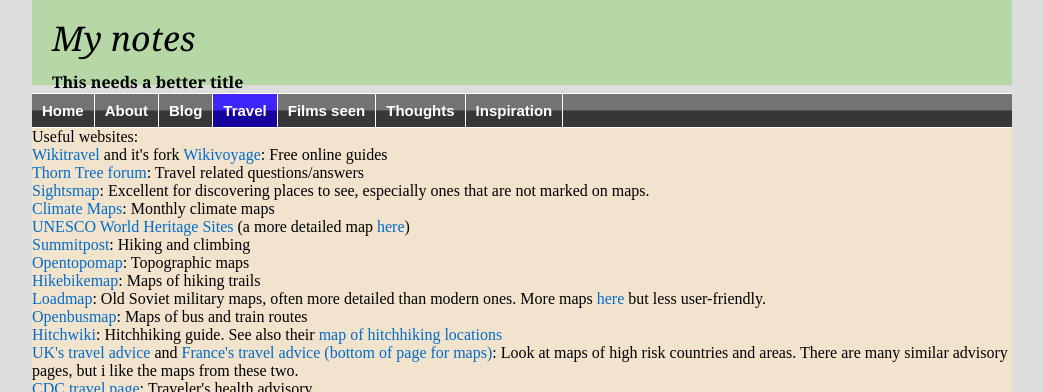
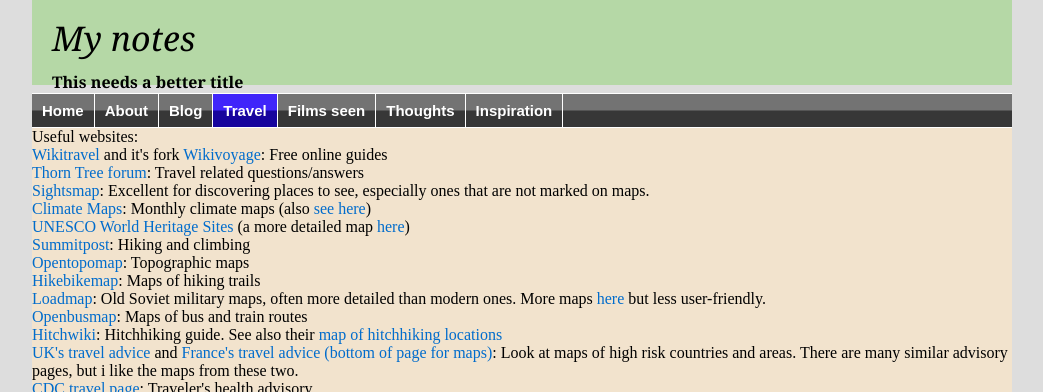
Before and after one commit to witba/witba.github.io, a Jekyll site: the page built from travel/resources.html, in a window 1280 px wide. Shown: the top 392 px of the page, without its empty margins (118-1161 px from the left). Built offline with Jekyll 4.4.1, drawn with Linux system fonts in a browser that asks for light colours.

Commit message:
Update resources.html

```diff
--- a/travel/resources.html
+++ b/travel/resources.html
@@ -8,7 +8,7 @@
 <a href="https://wikitravel.org/en/Main_Page" target=_blank>Wikitravel</a> and it's fork <a href="https://en.wikivoyage.org/wiki/Main_Page" target=_blank>Wikivoyage</a>: Free online guides<br>
 <a href="https://www.lonelyplanet.com/thorntree/welcome" target=_blank>Thorn Tree forum</a>: Travel related questions/answers<br>
 <a href="http://www.sightsmap.com/" target=_blank>Sightsmap</a>: Excellent for discovering places to see, especially ones that are not marked on maps.<br>
-<a href="http://climatemaps.romgens.com/" target=_blank>Climate Maps</a>: Monthly climate maps<br>
+<a href="http://climatemaps.romgens.com/" target=_blank>Climate Maps</a>: Monthly climate maps (also <a href="https://climatereanalyzer.org/reanalysis/monthly_maps/index.php" target=_blank>see here</a>)<br>
 <a href="http://whc.unesco.org/en/list" target=_blank>UNESCO World Heritage Sites</a> (a more detailed map <a href="https://www.worldheritagesite.org/map" target=_blank>here</a>)<br>
 <a href="https://www.summitpost.org" target=_blank>Summitpost</a>: Hiking and climbing<br>
 <a href="https://opentopomap.org" target=_blank>Opentopomap</a>: Topographic maps<br>
```
